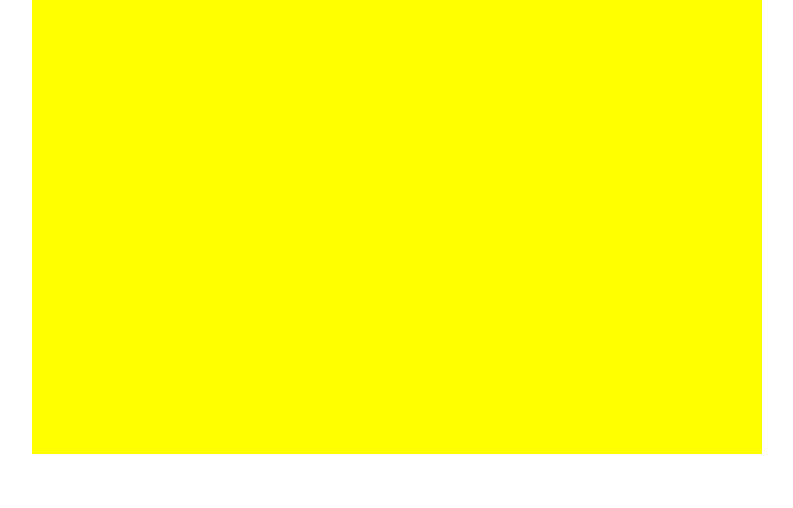
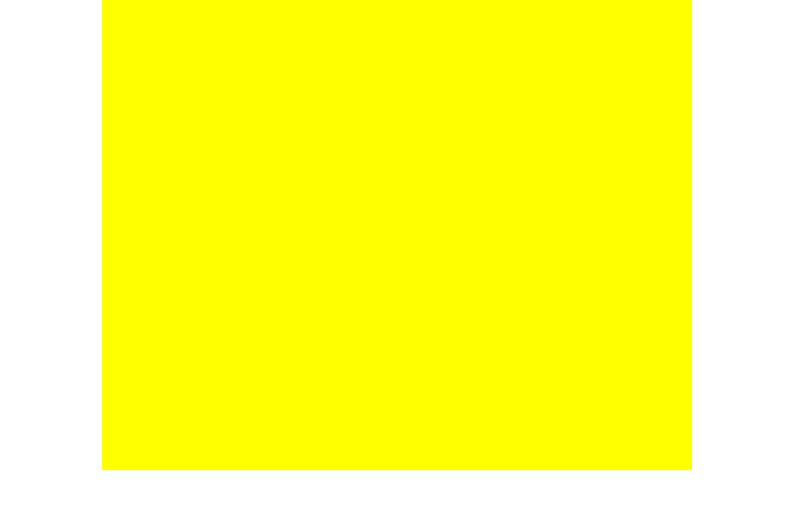
Before and after one commit to foreststarsea/2020web, a plain HTML site: page JD/JD.html in a window 1280 px wide. Shown: the whole page, without its empty margins (243-1036 px from the left). Drawn offline with Linux system fonts and the light colour scheme.

Commit message:
Update JDCSS.css

```diff
--- a/JD/JDCSS.css
+++ b/JD/JDCSS.css
@@ -39,8 +39,8 @@
       }
       #wrap{
         margin: 0px auto;
-        width: 730px;
-        height: 454px;
+        width: 590px;
+        height: 470px;
         background: yellow;
         overflow: hidden;
         position: relative;
```
